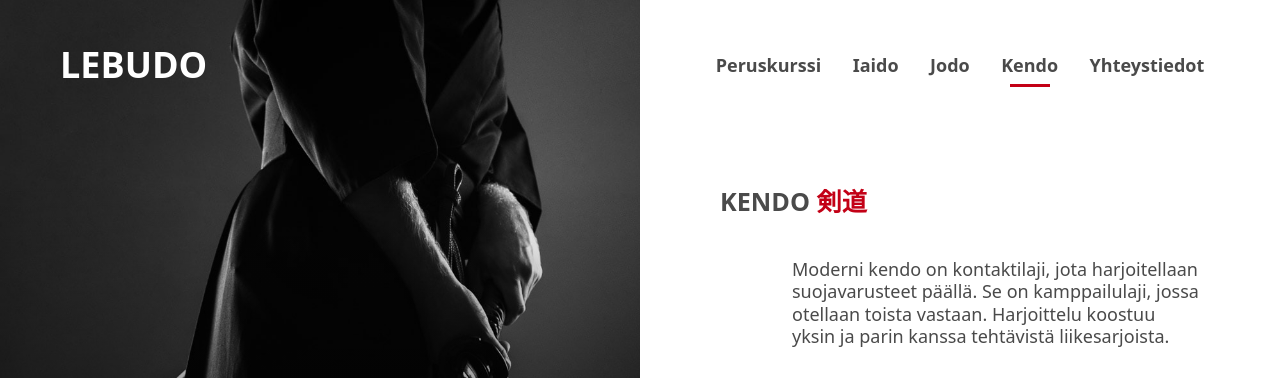
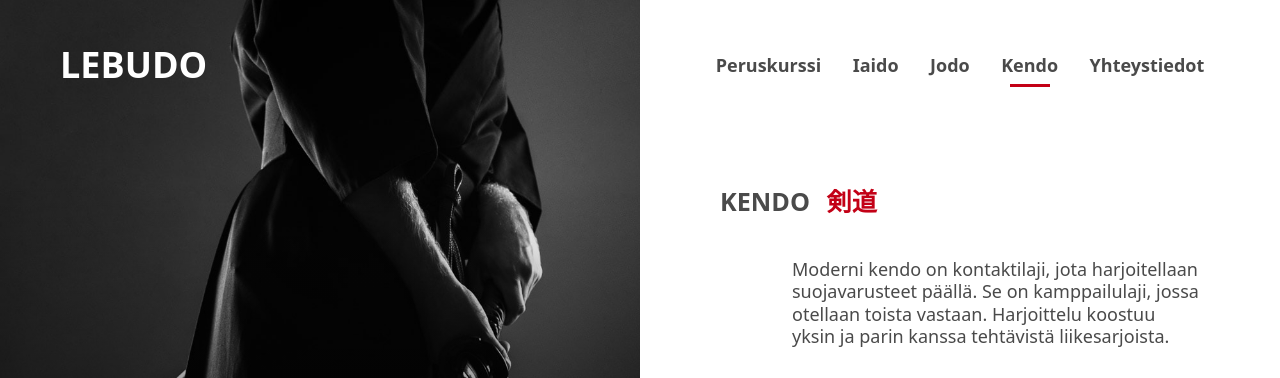
Before and after one commit to lime/lebudo, a Jekyll site: the page built from kendo.md, in a window 1280 px wide. Shown: the top 378 px of the page. Built offline with Jekyll 4.4.1, drawn with Linux system fonts in a browser that asks for light colours.

Commit message:
Add some spacing to heading highlight

```diff
--- a/_layouts/page.html
+++ b/_layouts/page.html
@@ -49,7 +49,7 @@ layout: default
     <div class="page-content">
       <h2>
         {{ page.title }}
-        <span class=highlight>
+        <span class="heading-highlight">
           {{ page.subtitle }}
         </span>
       </h2>
--- a/assets/main.scss
+++ b/assets/main.scss
@@ -176,6 +176,11 @@ body {
     text-transform: uppercase;
   }
 
+  .heading-highlight {
+    color: $scarlet;
+    margin-left: 10px;
+  }
+
   p {
     margin: {
       top: 36px;
@@ -186,8 +191,4 @@ body {
     font-size: 18px;
     line-height: 1.25em;
   }
-
-  .highlight {
-    color: $scarlet;
-  }
 }
```
